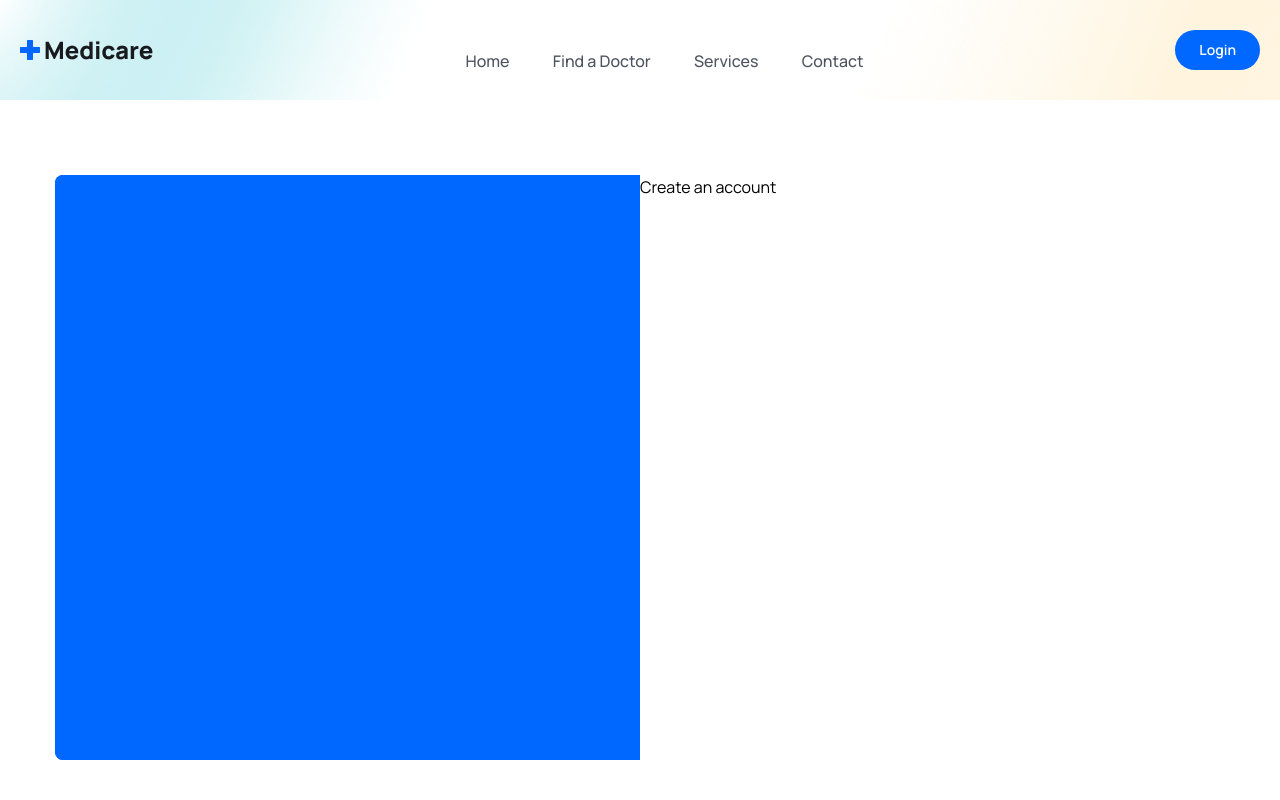
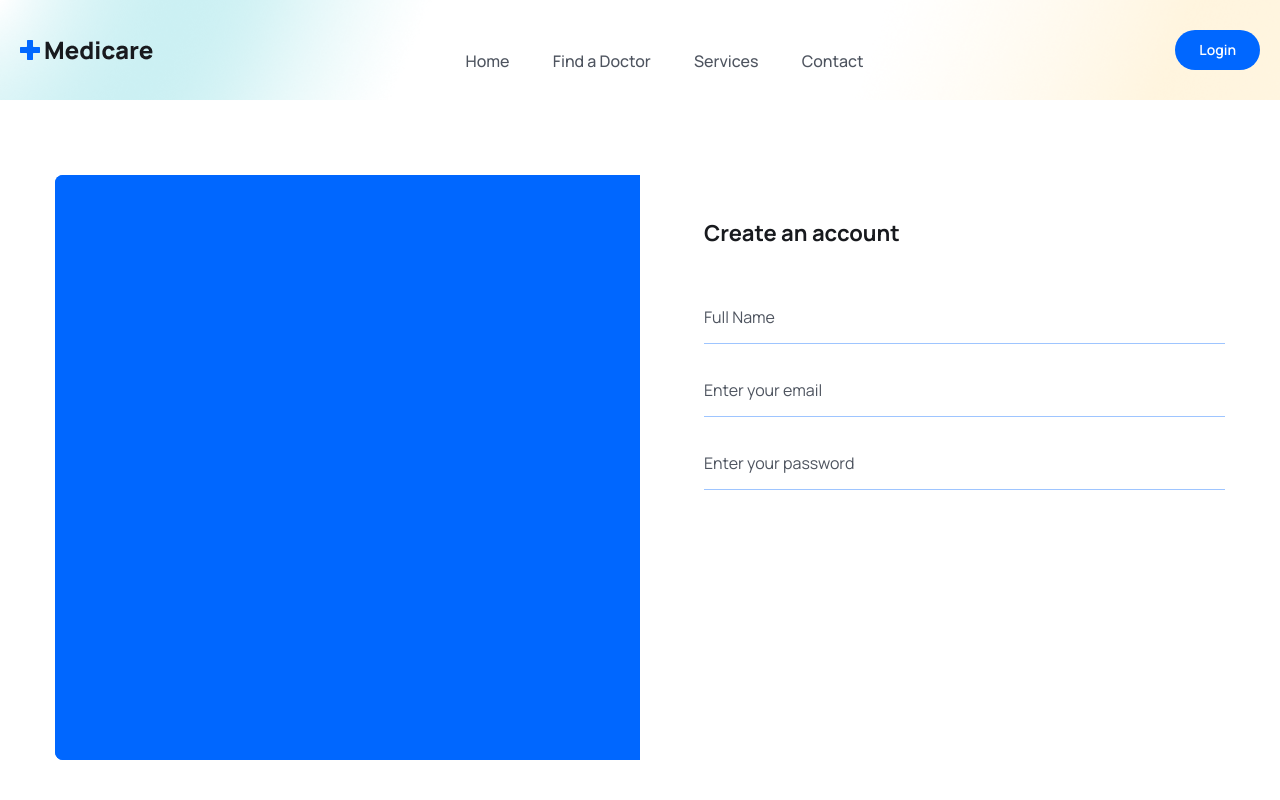
Before and after one commit to Isurulak1/Doctor_apoiment_bookingapp, a React (Vite) app in the folder frontend/: page /register in a window 1280 px wide. Shown: the top 800 px of the page. Built offline with nearby package versions, Linux system fonts and the light colour scheme.

Commit message:
Update Signup.jsx

```diff
--- a/frontend/src/pages/Signup.jsx
+++ b/frontend/src/pages/Signup.jsx
@@ -15,10 +15,40 @@
           </div>
 
           {/* ========= sign up form ============ */}
-          <div>
-            <h3>
+          <div className='rounded-l-lg lg:pl-16 py-10'>
+            <h3 className='text-headingColor text-[22px] leading-9 font-bold mb-10'>
               Create an <span>account</span>
             </h3>
+
+            <form>
+              <div className='mb-5'>
+                <input
+                type="text"
+                placeholder='Full Name'
+                name='name'
+                value=''
+                className='w-full pr-4 py-3 border-b border-solid border-[#0066ff61] focus:outline-none focus:border-b-primaryColor text-[16px] leading-7 text-headingColor placeholder:text-textColor cursor-pointer'
+                />
+              </div>
+              <div className='mb-5'>
+                <input
+                type="email"
+                placeholder='Enter your email'
+                name='email'
+                value=''
+                className='w-full pr-4 py-3 border-b border-solid border-[#0066ff61] focus:outline-none focus:border-b-primaryColor text-[16px] leading-7 text-headingColor placeholder:text-textColor cursor-pointer'
+                />
+              </div>
+              <div className='mb-5'>
+                <input
+                type="password"
+                placeholder='Enter your password'
+                name='password'
+                value=''
+                className='w-full pr-4 py-3 border-b border-solid border-[#0066ff61] focus:outline-none focus:border-b-primaryColor text-[16px] leading-7 text-headingColor placeholder:text-textColor cursor-pointer'
+                />
+              </div>
+            </form>
           </div>
         </div>
       </div>
```
